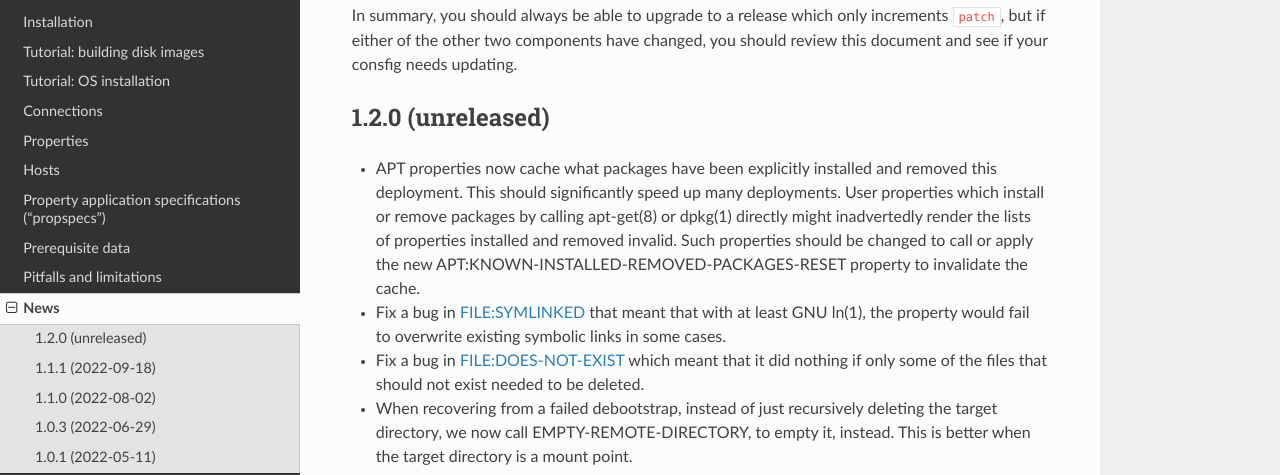
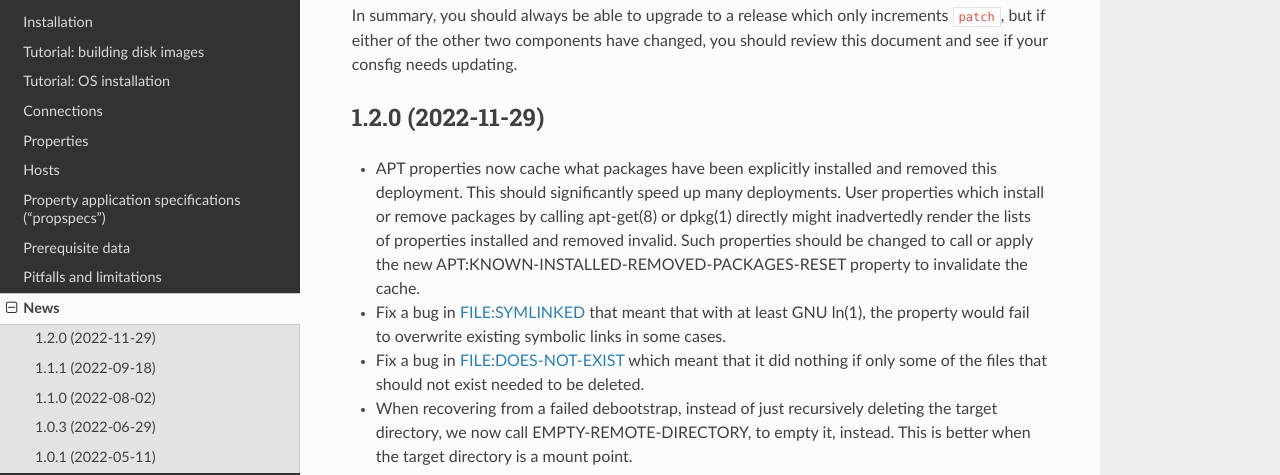
Before and after one commit to spwhitton/consfigurator, a Sphinx documentation site: the page built from doc/news.rst, in a window 1280 px wide and 900 px high, scrolled down 386 px. Shown: the part 159-634 px from the top of the window. Built offline with Sphinx 7.4.7 and the Read the Docs theme 2.0.0, drawn with Linux system fonts in a browser that asks for light colours.

```diff
--- a/doc/conf.py
+++ b/doc/conf.py
@@ -22,7 +22,7 @@ copyright = '2020-2022, Sean Whitton'
 author = 'Sean Whitton'
 
 # The full version, including alpha/beta/rc tags
-release = '1.1.1'
+release = '1.2.0'
 
 
 # -- General configuration ---------------------------------------------------
--- a/doc/news.rst
+++ b/doc/news.rst
@@ -23,7 +23,7 @@ In summary, you should always be able to upgrade to a release which only
 increments ``patch``, but if either of the other two components have changed,
 you should review this document and see if your consfig needs updating.
 
-1.2.0 (unreleased)
+1.2.0 (2022-11-29)
 ------------------
 
 - APT properties now cache what packages have been explicitly installed and
```
Also changed, not shown: 3 other files.
